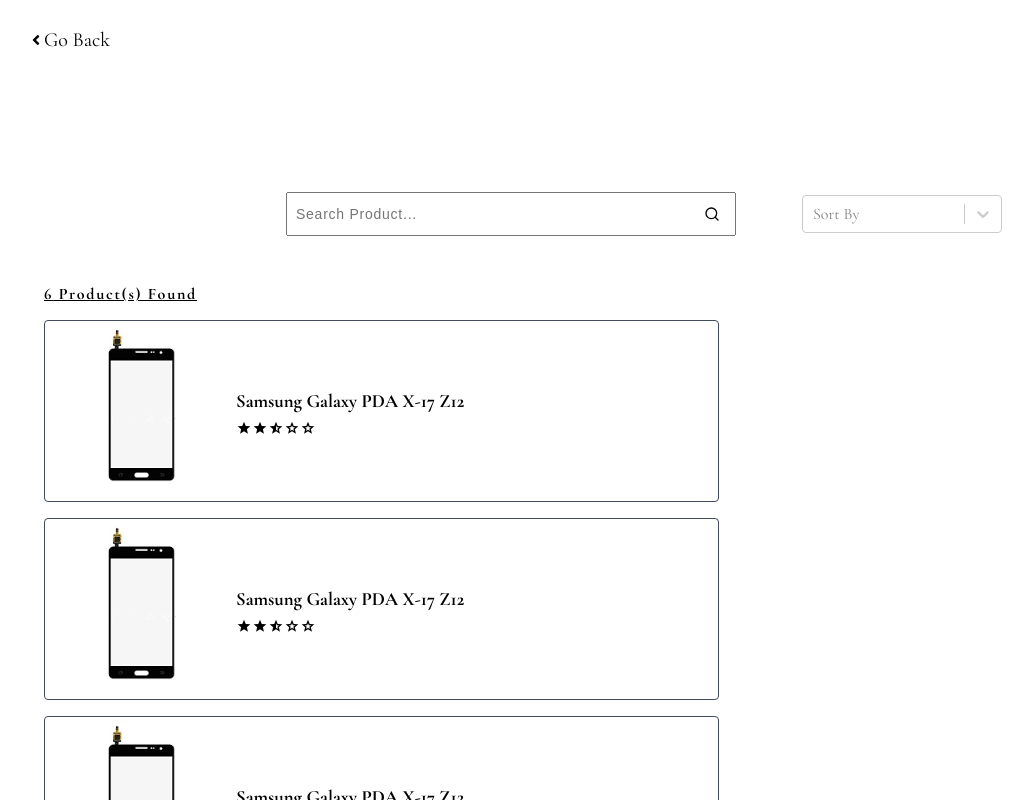
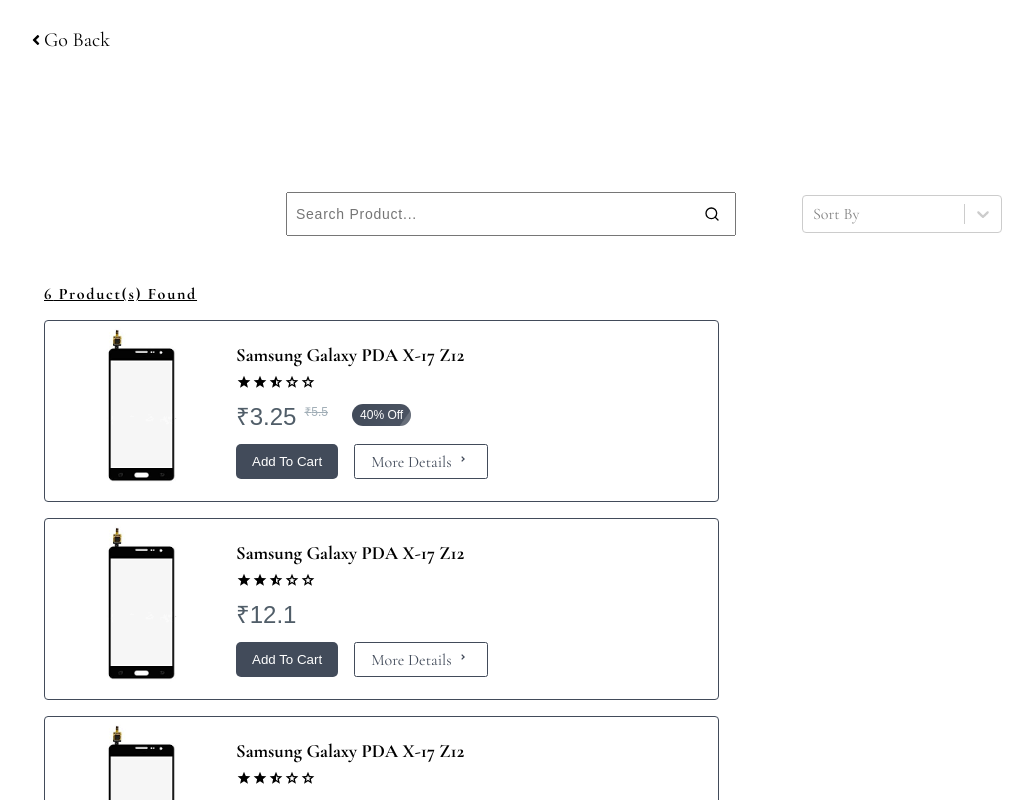
Before and after one commit to yash91989201/wholeseller_webapp, a React (Create React App) app in the folder client/: page /shop in a window 1280 px wide. Shown: the top 800 px of the page, without its empty margins (4-1037 px from the left). Built offline with nearby package versions, Linux system fonts and the light colour scheme.

Commit message:
style: update component styling

```diff
--- a/client/src/components/shopPage/ProductCard.jsx
+++ b/client/src/components/shopPage/ProductCard.jsx
@@ -43,14 +43,10 @@ const ProductCard = ({
           <OutlineStar />
           <OutlineStar />
         </ProductRating>
-        {isLoggedIn && (
-          <>
         <ProductPrice>
           <Price>
             ₹{productPrice}
-                {onOffer && (
-                  <Discount>₹{productPrice + discountAmount}</Discount>
-                )}
+            {onOffer && <Discount>₹{productPrice + discountAmount}</Discount>}
           </Price>
           {onOffer && (
             <OfferTag>
@@ -61,13 +57,13 @@ const ProductCard = ({
             </OfferTag>
           )}
         </ProductPrice>
+        {isLoggedIn && (
           <BtnLinkWrapper>
             <AddToCart>Add To Cart</AddToCart>
             <MoreDetails>
               More Details <RightArrow />
             </MoreDetails>
           </BtnLinkWrapper>
-          </>
         )}
       </ProductDescriptionWrapper>
     </Container>
--- a/client/src/components/shopPage/ProductSection.jsx
+++ b/client/src/components/shopPage/ProductSection.jsx
@@ -68,7 +68,7 @@ const productData = [
 ];
 const prevPageAvailable = false;
 const nextPageAvailable = true;
-const isLoggedIn = false;
+const isLoggedIn = true;
 
 const ProductSection = () => {
   return (
```
Lines whose indentation alone changed are shown as unchanged.
